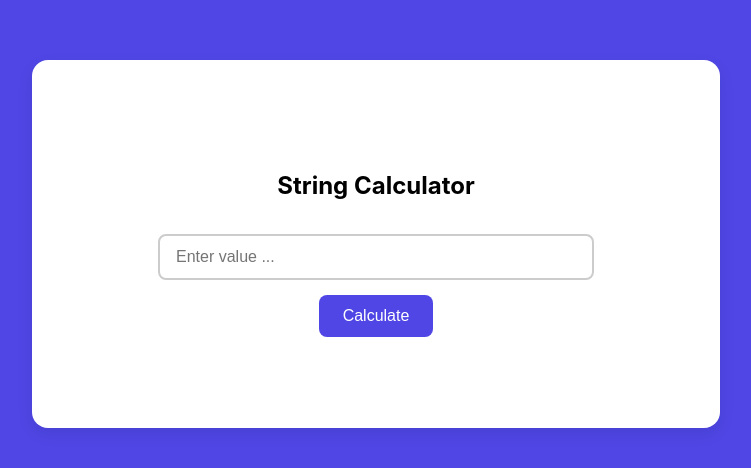
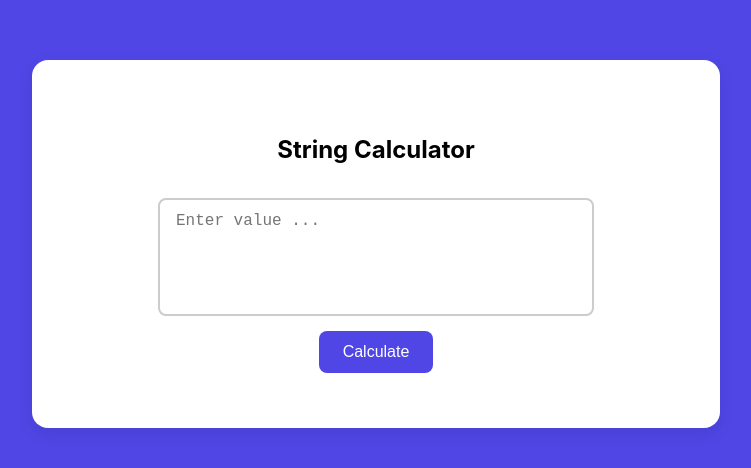
Before and after one commit to TejaMaheshReddy-dev/StringCalc, a React (Create React App) app: page / in a window 1280 px wide. Shown: the part 156-624 px from the top of the page, without its empty margins (264-1015 px from the left). Built offline with nearby package versions, Linux system fonts and the light colour scheme.

Commit message:
Adding text area for multiline text entry

```diff
--- a/src/App.css
+++ b/src/App.css
@@ -16,6 +16,7 @@
   font-size: 16px;
   outline: none;
   transition: border-color 0.3s ease;
+  resize: none;
 }
 
 .custom-input:focus {
--- a/src/App.js
+++ b/src/App.js
@@ -12,7 +12,7 @@ function App() {
     <div className="App">
       <div className="card">
         <h2>String Calculator</h2>
-        <input  type="text" className="custom-input" placeholder="Enter value ..." onChange={(event)=>handleOnChange(event)}/>
+        <textarea  type="text" className="custom-input" placeholder="Enter value ..." rows={5} onChange={(event)=>handleOnChange(event)}/>
         <button className="custom-btn" onClick={handleOnClick}>Calculate</button>
       </div>
     </div>
```
